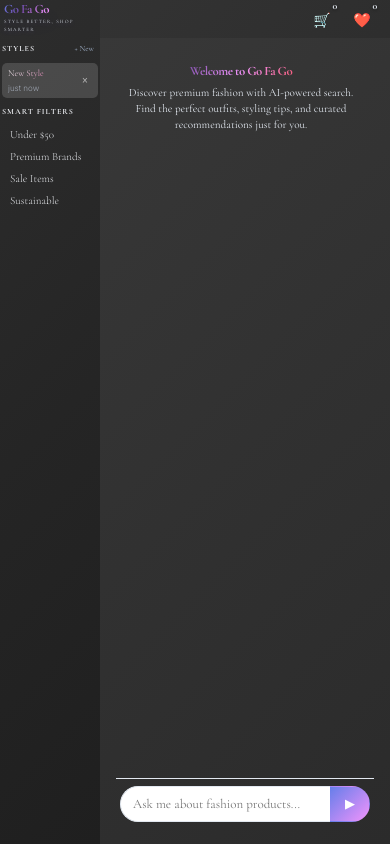
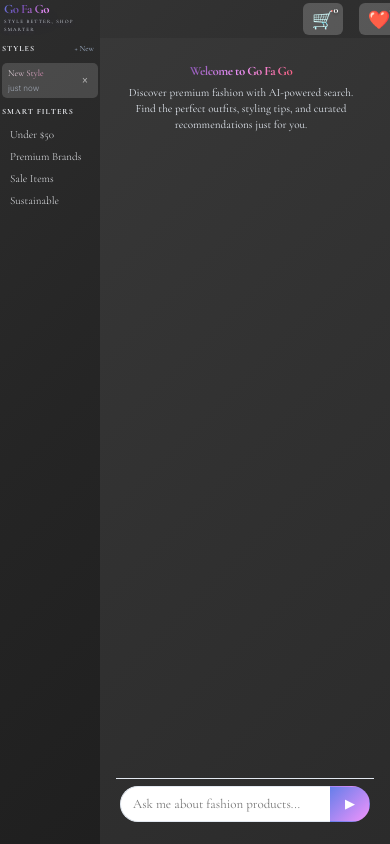
Before and after one commit to raja-datascientist/GoFaGo, a Flask app: page / in a window 390 px wide. Run offline with Flask 3, Linux system fonts and the light colour scheme; some libraries are stand-ins or nearby versions; some web fonts are replaced.

Commit message:
Update banner icons: square background, purple badges, repositioned toast notification
- Changed banner icon backgrounds from circle to square (border-radius: 8px)
- Changed badge counter color from red to purple
- Moved icons to 3/4 position with increased spacing (16px gap)
- Increased icon image size by 25% (20px desktop, 18px mobile)
- Increased background width to accommodate badges (48px desktop, 40px mobile)
- Positioned badges inside background containers
- Moved toast notification to prevent icon position changes
- Positioned toast near cart icon with proper spacing to avoid arrow collision

```diff
--- a/frontend_python/static/styles.css
+++ b/frontend_python/static/styles.css
@@ -298,13 +298,14 @@
     padding: 4px 16px;
     z-index: 100;
     display: flex;
-    justify-content: flex-end;
-    align-items: center;
+    justify-content: flex-start;
+    align-items: center;
+    padding-left: 75%;
 }
 
 .banner-icons {
     display: flex;
-    gap: 8px;
+    gap: 16px;
     align-items: center;
 }
 
@@ -313,16 +314,21 @@
     display: flex;
     align-items: center;
     justify-content: center;
-    width: 36px;
+    width: 48px;
     height: 36px;
-    border-radius: 50%;
-    background: transparent;
+    border-radius: 8px;
+    background: rgba(255, 255, 255, 0.2);
     transition: all 0.2s ease;
     text-decoration: none;
 }
 
+.banner-link:hover {
+    background: rgba(255, 255, 255, 0.3);
+    transform: scale(1.05);
+}
+
 .banner-link.active {
-    background: rgba(255, 255, 255, 0.15);
+    background: rgba(255, 255, 255, 0.4);
     transform: scale(1.1);
 }
 
@@ -334,20 +340,21 @@
 .banner-link.active .banner-badge {
     color: white !important;
     text-shadow: none;
+    font-weight: 700;
 }
 
 .banner-icon {
-    font-size: 16px;
+    font-size: 20px;
     color: white;
     filter: brightness(1.5) contrast(1.2);
 }
 
 .banner-badge {
     position: absolute;
-    top: -4px;
-    right: -4px;
+    top: 2px;
+    right: 2px;
     background: transparent;
-    color: #e2e8f0 !important;
+    color: white !important;
     font-size: 11px;
     font-weight: 700;
     padding: 1px 4px;
@@ -1596,7 +1603,10 @@
 
 /* Toast Notification */
 .toast {
-    position: relative;
+    position: absolute;
+    left: calc(75% - 160px);
+    top: 50%;
+    transform: translateY(-50%);
     background: transparent;
     color: white;
     padding: 4px 8px;
@@ -1606,7 +1616,6 @@
     font-family: 'Cormorant Garamond', serif;
     font-style: italic;
     box-shadow: none;
-    transform: translateY(-10px);
     opacity: 0;
     visibility: hidden;
     transition: transform 0.3s ease, opacity 0.3s ease, visibility 0.3s ease;
@@ -1621,7 +1630,7 @@
 }
 
 .toast.show {
-    transform: translateY(0);
+    transform: translateY(-50%) translateX(10px);
     opacity: 1;
     visibility: visible;
 }
@@ -1949,15 +1958,22 @@
     /* Sticky Banner Mobile */
     .sticky-banner {
         padding: 3px 12px;
+        padding-left: 70%;
+    }
+
+    /* Toast Mobile */
+    .toast {
+        left: calc(70% - 140px);
     }
 
     .banner-link {
-        width: 32px;
+        width: 40px;
         height: 32px;
+        border-radius: 6px;
     }
 
     .banner-icon {
-        font-size: 14px;
+        font-size: 18px;
     }
 
     .banner-badge {
@@ -1965,10 +1981,10 @@
         padding: 1px 3px;
         min-width: 12px;
         height: 12px;
-        top: -3px;
-        right: -3px;
+        top: 1px;
+        right: 1px;
         background: transparent;
-        color: #e2e8f0 !important;
+        color: white !important;
     }
 
     /* Reduce badge size for mobile */
--- a/frontend_python/templates/index.html
+++ b/frontend_python/templates/index.html
@@ -62,10 +62,10 @@
             <section class="center-panel">
                 <!-- Sticky Banner -->
                 <div class="sticky-banner">
+                    <div class="toast" id="toast">
+                        <span class="toast-message"></span>
+                    </div>
                     <div class="banner-icons">
-                        <div class="toast" id="toast">
-                            <span class="toast-message"></span>
-                        </div>
                         <a href="#" class="banner-link" data-page="cart">
                             <span class="banner-icon">🛒</span>
                             <span class="banner-badge">0</span>
```
